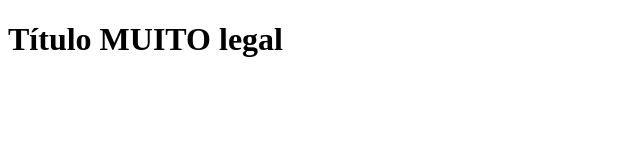
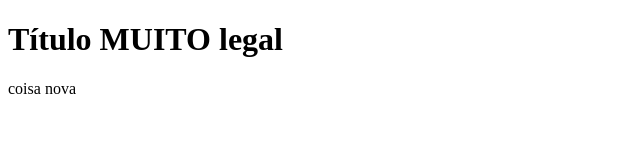
Before and after one commit to arthur13stalberg09silva07/DevOps, a plain HTML site: page index.html in a window 1280 px wide. Shown: the full height of the page, 0-640 px from the left. Drawn offline with Linux system fonts and the light colour scheme.

Commit message:
coisa nova

```diff
--- a/index.html
+++ b/index.html
@@ -7,5 +7,6 @@
 </head>
 <body>
     <h1>Título MUITO legal</h1>
+    <p>coisa nova</p>
 </body>
 </html>
```
